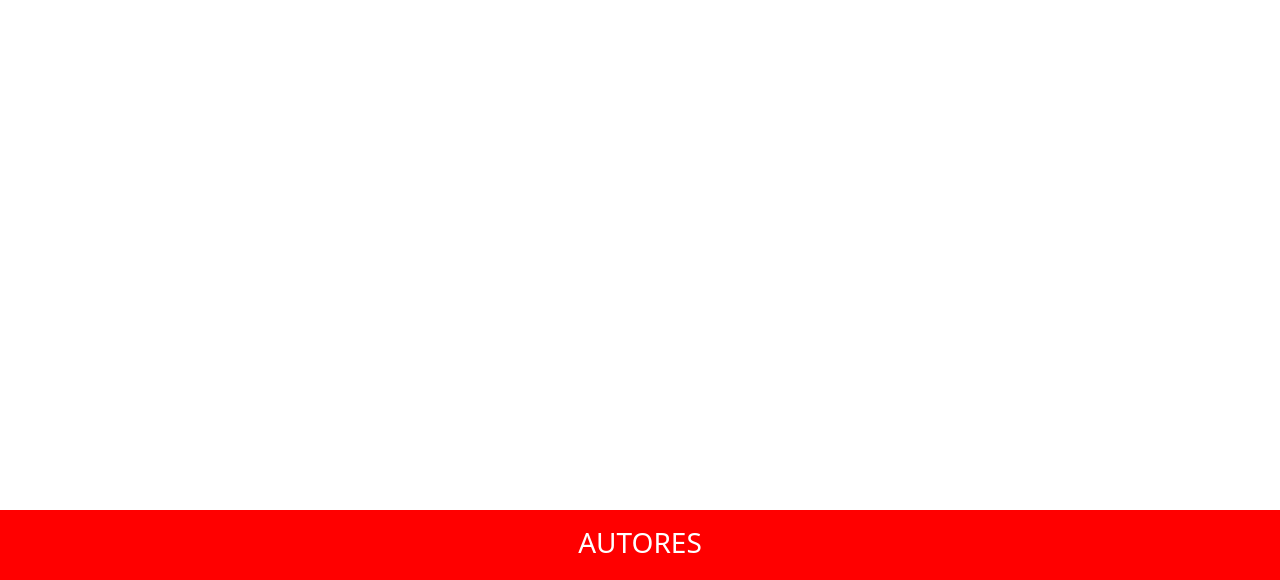
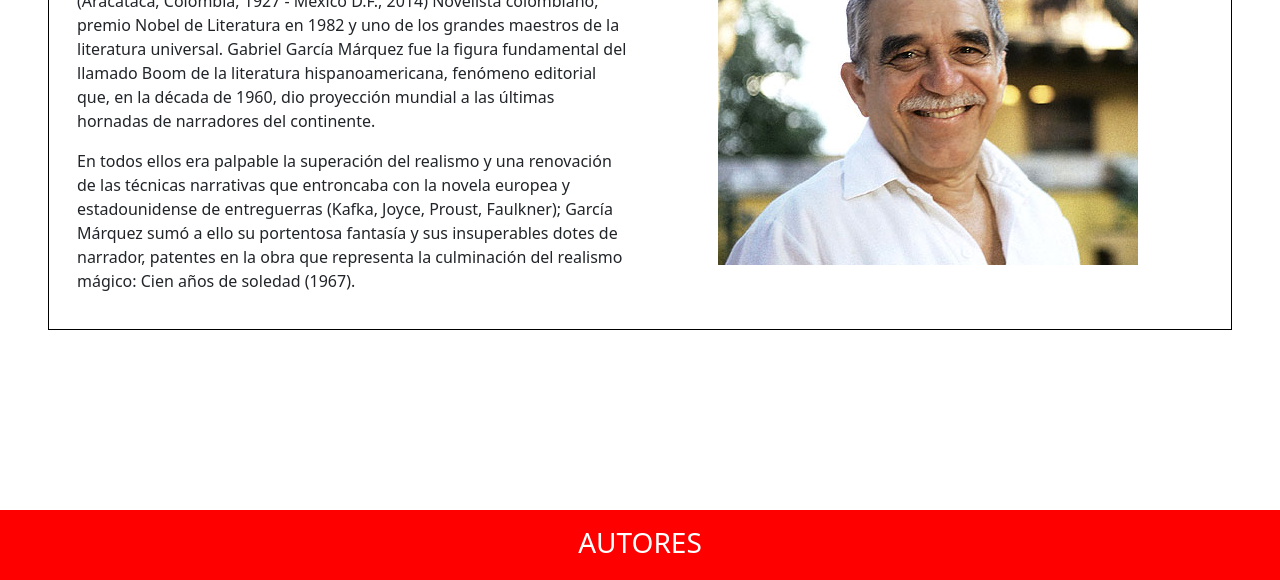
Before and after one commit to JRARM/taller2, a plain HTML site: page about.html in a window 1280 px wide. Shown: the part 220-800 px from the top of the page. Drawn offline with nearby package versions, Linux system fonts and the light colour scheme.

Commit message:
se crea parrafo e imagen

```diff
--- a/about.html
+++ b/about.html
@@ -17,6 +17,31 @@
             <a class="navbar-brand mx-auto">GABRIEL GARCIA MARQUEZ</a>
         </div>
     </nav>
+    <div class="card m-5">
+        <div class="card-body">
+
+        </div>
+        <div class="row m-3">
+            <div class="col-md-6 ">
+                <h1 class="">Gabriel García Márquez</h1>
+                <p class="">(Aracataca, Colombia, 1927 - México D.F., 2014) Novelista colombiano, premio Nobel
+                    de Literatura
+                    en 1982 y uno de los grandes maestros de la literatura universal. Gabriel García Márquez fue la
+                    figura fundamental del llamado Boom de la literatura hispanoamericana, fenómeno editorial que,
+                    en la década de 1960, dio proyección mundial a las últimas hornadas de narradores del
+                    continente. </p>
+                <p class="">
+                    En todos ellos era palpable la superación del realismo y una renovación de las técnicas
+                    narrativas que entroncaba con la novela europea y estadounidense de entreguerras (Kafka, Joyce,
+                    Proust, Faulkner); García Márquez sumó a ello su portentosa fantasía y sus insuperables dotes de
+                    narrador, patentes en la obra que representa la culminación del realismo mágico: Cien años de
+                    soledad (1967).</p>
+            </div>
+            <div class="col-md-6 text-center">
+                <img src="img/garcia_marquez_gabriel.jpg" class="img-fluid imgsizedos mb-5 mt-2" alt="">
+            </div>
+        </div>
+    </div>
     <div class="footer">
         <h3 class="mt-3">AUTORES</h3>
     </div>
--- a/css/style.css
+++ b/css/style.css
@@ -33,3 +33,11 @@ body::after {
     text-align: center;
     position: absolute;
 }
+.imgsizedos {
+    width: auto;
+}
+
+.card {
+    border-radius: 0%;
+    border-color: black;
+}
```
